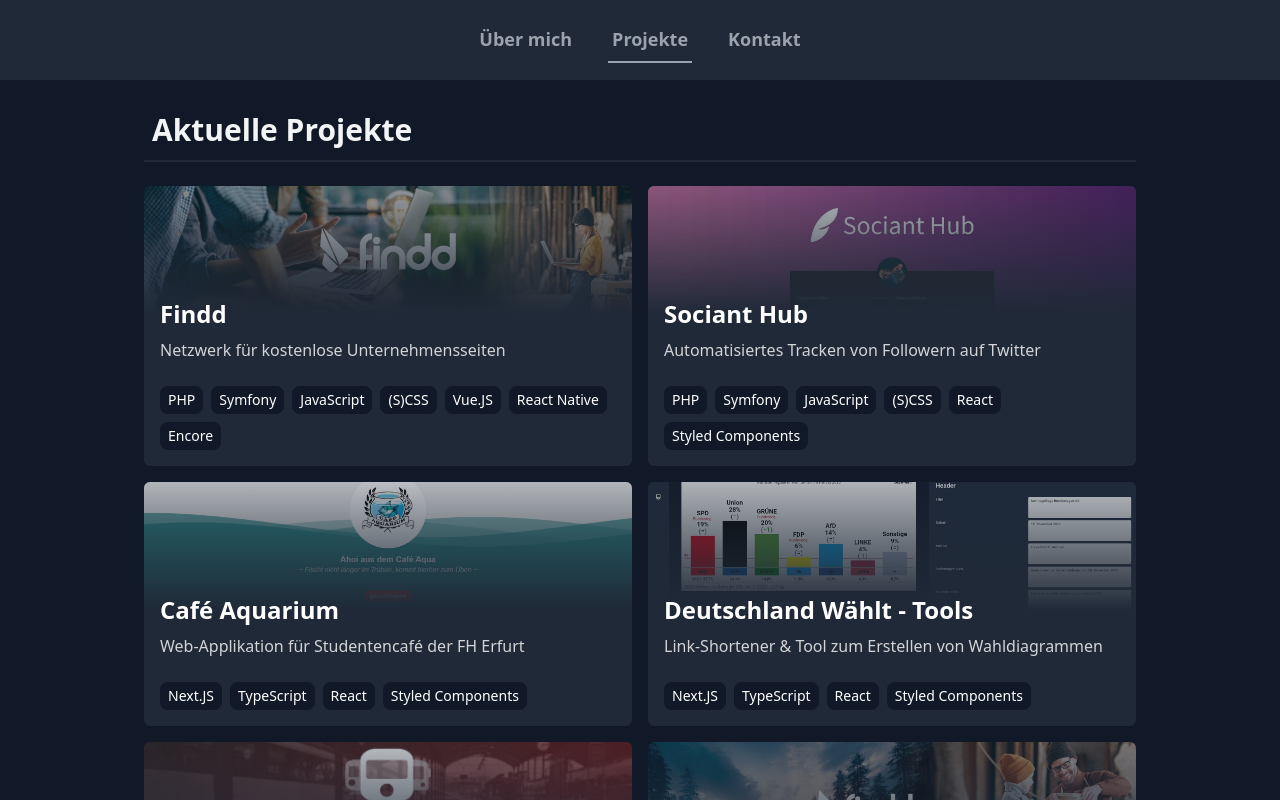
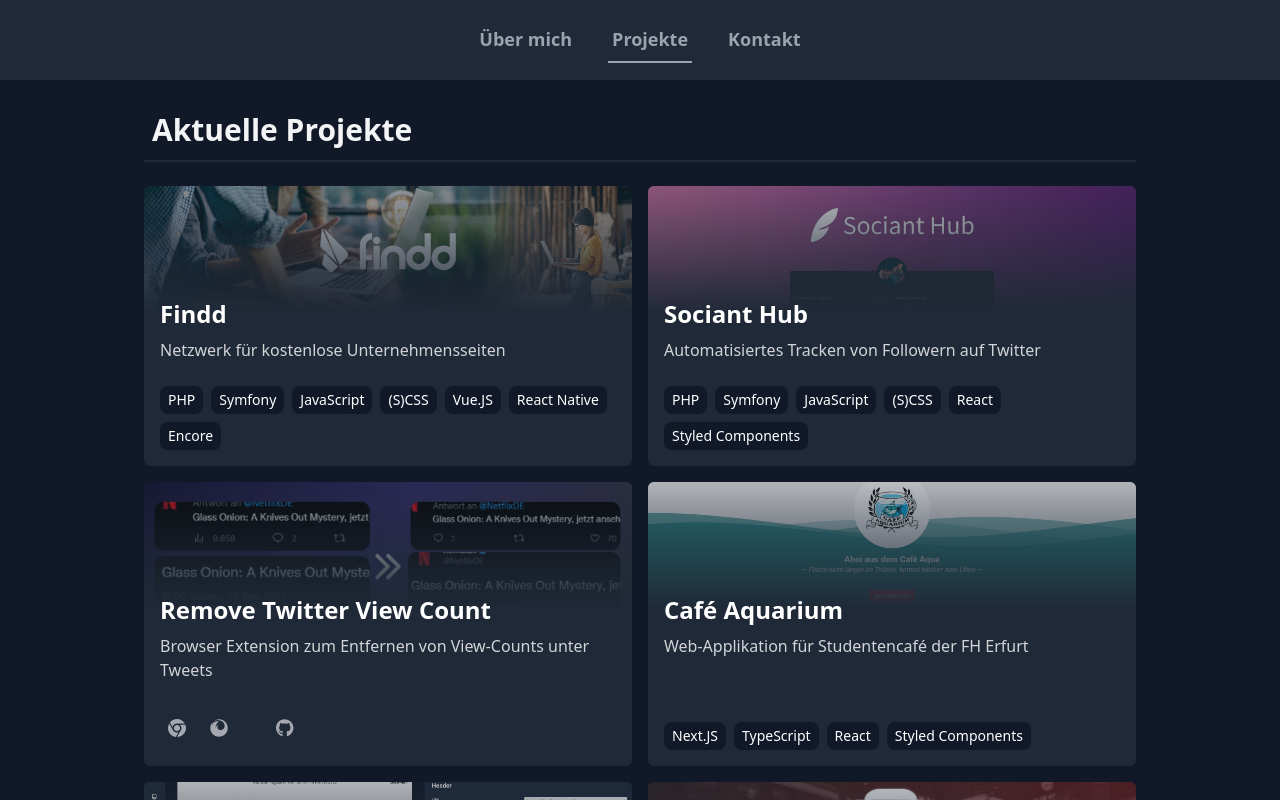
Before and after one commit to Vogeslu/personal-website, a Nuxt app: page /projects in a window 1280 px wide. Shown: the top 800 px of the page. Built offline with nearby package versions, Linux system fonts and the light colour scheme; what @fortawesome/pro-solid-svg-icons would draw is missing.

Commit message:
- add twitter view count remover project

```diff
--- a/components/project.vue
+++ b/components/project.vue
@@ -29,12 +29,26 @@
       </NuxtLink>
       <h3 class="text-2xl font-semibold text-white" v-else>{{ title }}</h3>
       <p class="mt-2 mb-6 flex-1 text-white/80">{{ description }}</p>
-      <div class="-m-1">
+      <div class="-m-1" v-if="scopes">
         <span
           v-for="(scope, index) in scopes"
           :key="index"
           class="m-1 inline-block rounded-lg bg-gray-900 px-2 py-1 text-sm text-white"
           >{{ scope }}</span
+        >
+      </div>
+      <div class="-m-1" v-if="multipleLinks">
+        <a
+          v-for="(linkGroup, index) in multipleLinks"
+          :key="index"
+          :href="linkGroup[2]"
+          class="m-1 inline-block p-2 text-lg transition-colors text-white/60 hover:text-white"
+          ><client-only>
+          <font-awesome-icon
+            :icon="[linkGroup[0], linkGroup[1]]"
+          />
+        </client-only>
+        </a
         >
       </div>
     </div>
@@ -64,6 +78,10 @@
       type: Array,
       required: false,
     },
+    multipleLinks: {
+      type: Array as () => [string, string, string][],
+      required: false,
+    },
   },
 };
 </script>
--- a/pages/projects.vue
+++ b/pages/projects.vue
@@ -14,6 +14,7 @@
         :image="project.image"
         :url="project.url"
         :scopes="project.scopes"
+        :multipleLinks="project.multipleLinks"
       />
     </div>
     <h2
@@ -51,6 +52,7 @@
 interface SlimProject {
   title: string;
   url?: string;
+  multipleLinks?: [string, string, string][];
   scopes?: string[];
 }
 
@@ -91,6 +93,34 @@
             "React",
             "Styled Components",
           ],
+        },
+        {
+          title: "Remove Twitter View Count",
+          description:
+            "Browser Extension zum Entfernen von View-Counts unter Tweets",
+          multipleLinks: [
+            [
+              "fab",
+              "chrome",
+              "https://chrome.google.com/webstore/detail/remove-twitter-view-count/jakjpkmlfjkglaooaodlnomfjdglehge",
+            ],
+            [
+              "fab",
+              "firefox",
+              "https://addons.mozilla.org/en-US/firefox/addon/remove-view-count-from-twitter/",
+            ],
+            [
+              "fas",
+              "code",
+              "	https://github.com/Vogeslu/Remove-Twitter-View-Count/raw/main/remove-twitter-view-count.user.js",
+            ],
+            [
+              "fab",
+              "github",
+              "	https://github.com/Vogeslu/Remove-Twitter-View-Count",
+            ],
+          ],
+          image: "/images/project_twitter_extension.jpg",
         },
         {
           title: "Café Aquarium",
```
Also changed, not shown: public/images/project_twitter_extension.jpg (added).
